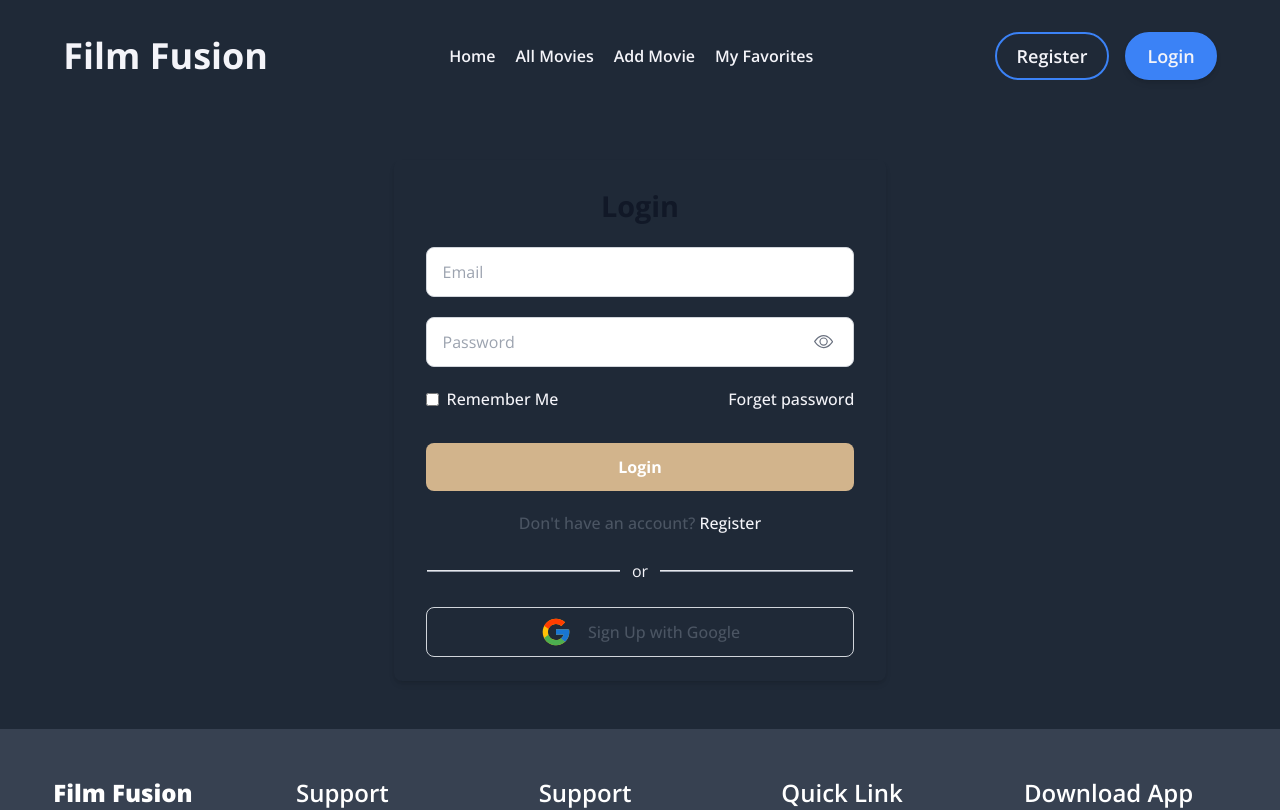
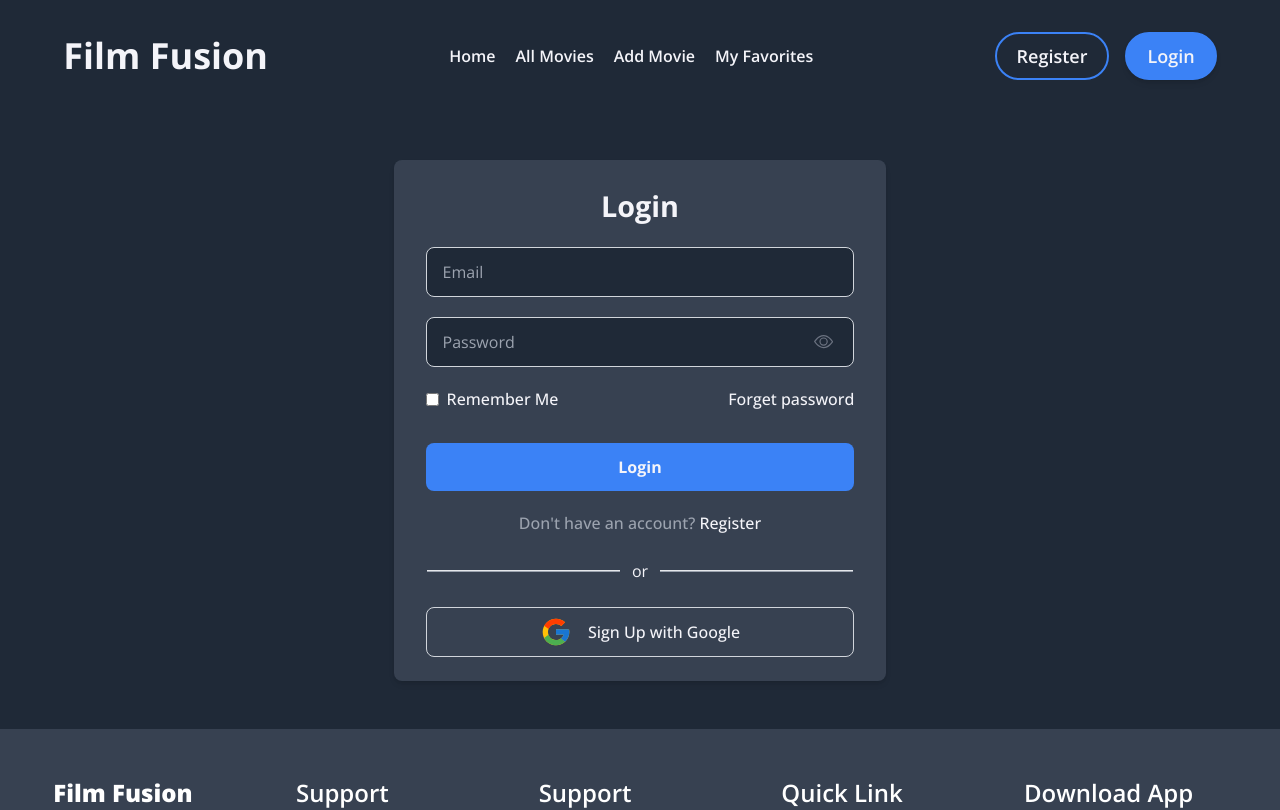
Before and after one commit to tariqul420/Film-Fusion, a React (Vite) app: page /login in a window 1280 px wide. Shown: the top 810 px of the page. Built offline with nearby package versions, Linux system fonts and the light colour scheme; no server answers.

Commit message:
update login form

```diff
--- a/src/Pages/Login.jsx
+++ b/src/Pages/Login.jsx
@@ -59,9 +59,9 @@ const Login = () => {
             {
                 location.pathname === '/login' ? (
                     <section className="w-full h-auto flex items-center justify-center sm:py-12 p-6">
-                        <div className="w-full lg:w-[40%] md:w-[60%] bg-color-bg rounded-lg sm:py-6 sm:px-8 p-4 flex flex-col gap-5 shadow-md">
+                        <div className="w-full lg:w-[40%] md:w-[60%] bg-gray-700 rounded-lg sm:py-6 sm:px-8 p-4 flex flex-col gap-5 shadow-md">
                             <form onSubmit={handelSignIn} className="w-full flex flex-col gap-5">
-                                <h3 className="text-[1.8rem] font-[700] text-gray-900 text-center">
+                                <h3 className="text-[1.8rem] font-[700] text-center">
                                     Login
                                 </h3>
 
@@ -72,7 +72,7 @@ const Login = () => {
                                         required
                                         onChange={(e) => setEmail(e.target.value)}
                                         placeholder="Email"
-                                        className="py-3 px-4 border focus:outline-blue-500 border-gray-300 rounded-lg w-full"
+                                        className="py-3 px-4 border focus:outline-blue-500 border-gray-300 rounded-lg bg-color-primary w-full"
                                     />
                                 </div>
 
@@ -82,7 +82,7 @@ const Login = () => {
                                         placeholder="Password"
                                         required
                                         name="password"
-                                        className="py-3 px-4 border focus:outline-blue-500 border-gray-300 rounded-lg w-full"
+                                        className="py-3 px-4 border focus:outline-blue-500 border-gray-300 rounded-lg w-full bg-color-primary"
                                     />
                                     {active ? (
                                         <BsEyeSlash
@@ -109,13 +109,13 @@ const Login = () => {
 
                                 <button
                                     type="submit"
-                                    className="w-full py-3 px-4 bg-[#d2b48c] font-bold text-white border-none outline-none rounded-lg mt-3">
+                                    className="w-full py-3 px-4 bg-color-accent font-bold border-none outline-none rounded-lg mt-3">
                                     Login
                                 </button>
                             </form>
 
                             <div className="flex items-center justify-center w-full gap-1">
-                                <span className="text-[1rem] text-gray-600 font-[500]">
+                                <span className="text-[1rem] text-gray-400 font-[500]">
                                     Don&apos;t have an account?{" "}
                                 </span>
                                 <span>
@@ -131,7 +131,7 @@ const Login = () => {
                                 <hr className="w-[45%] bg-gray-400 h-[2px]" />
                             </div>
 
-                            <button onClick={() => { socialAuth(googleProvider), navigate(location.state ? location.state : '/') }} className="flex items-center justify-center py-2 px-4 gap-4 border border-gray-300 rounded-lg w-full text-[1rem] font-[500] text-gray-600">
+                            <button onClick={() => { socialAuth(googleProvider), navigate(location.state ? location.state : '/') }} className="flex items-center justify-center py-2 px-4 gap-4 border border-gray-300 rounded-lg w-full text-[1rem] font-medium">
                                 <FcGoogle className="text-[2rem]" />
                                 Sign Up with Google
                             </button>
--- a/src/Pages/Register.jsx
+++ b/src/Pages/Register.jsx
@@ -94,7 +94,7 @@ const Register = () => {
     return (
         <>
             <section className="w-full h-auto flex items-center justify-center sm:py-12 p-6 bg-[#1F2937]">
-                <div className="w-full sm:w-[900px] sm:max-w-[1000px] bg-[#F4F4F9] shadow-md backdrop-blur-3xl rounded-lg sm:py-6 sm:px-8 p-4 flex flex-col gap-5">
+                <div className="w-full sm:w-[900px] sm:max-w-[1000px] bg-gray-700 shadow-md backdrop-blur-3xl rounded-lg sm:py-6 sm:px-8 p-4 flex flex-col gap-5">
                     <form onSubmit={handleRegister} className="w-full flex flex-col gap-5">
                         <h3 className="text-[1.8rem] font-[700] text-[#1F2937] text-center">
                             Register
--- a/src/Router/Router.jsx
+++ b/src/Router/Router.jsx
@@ -6,6 +6,7 @@ import AddMovie from "../Pages/AddMovie";
 import MyFavorites from "../Pages/MyFavorites";
 import Login from "../Pages/Login";
 import Register from "../Pages/Register";
+import Private from "./Private";
 
 const router = createBrowserRouter([
     {
@@ -22,7 +23,10 @@ const router = createBrowserRouter([
             },
             {
                 path: '/add-movie',
-                element: <AddMovie />
+                element:
+                    <Private>
+                        <AddMovie />
+                    </Private>
             },
             {
                 path: 'my-favorites',
```
